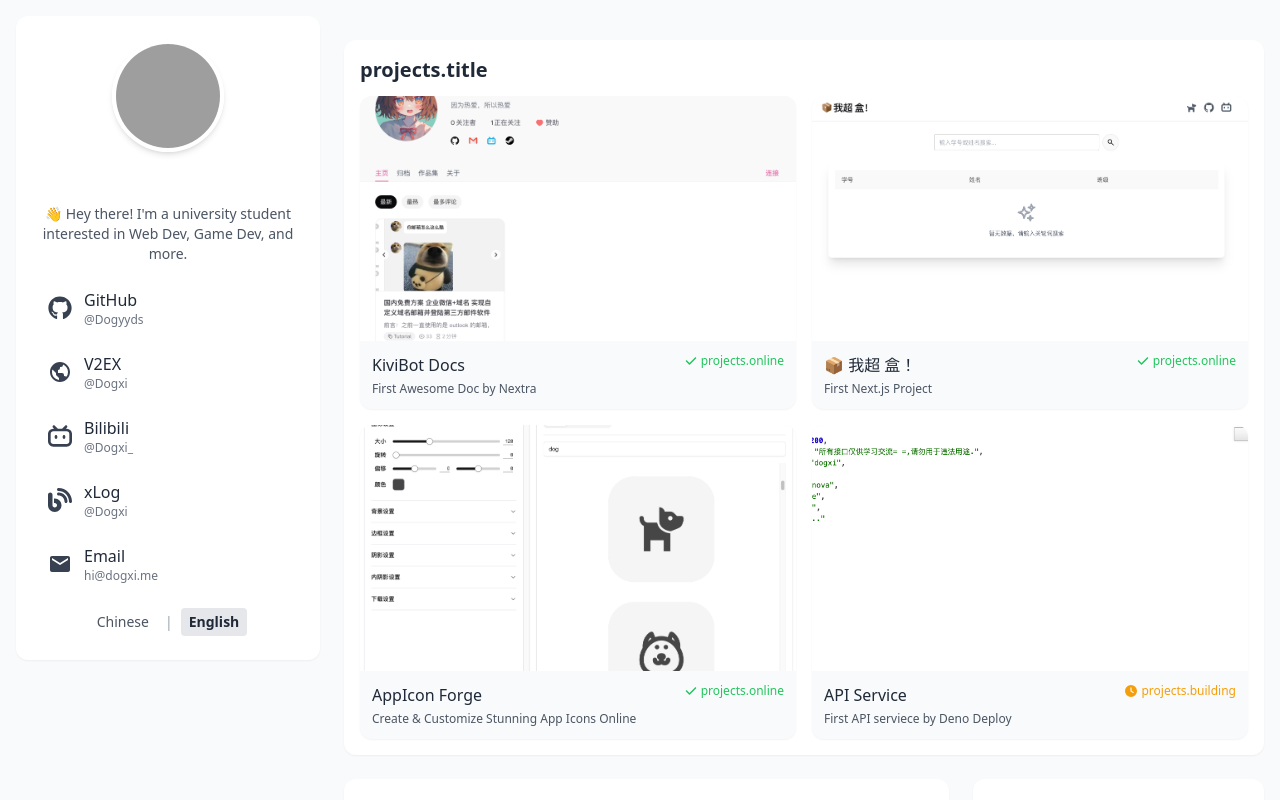
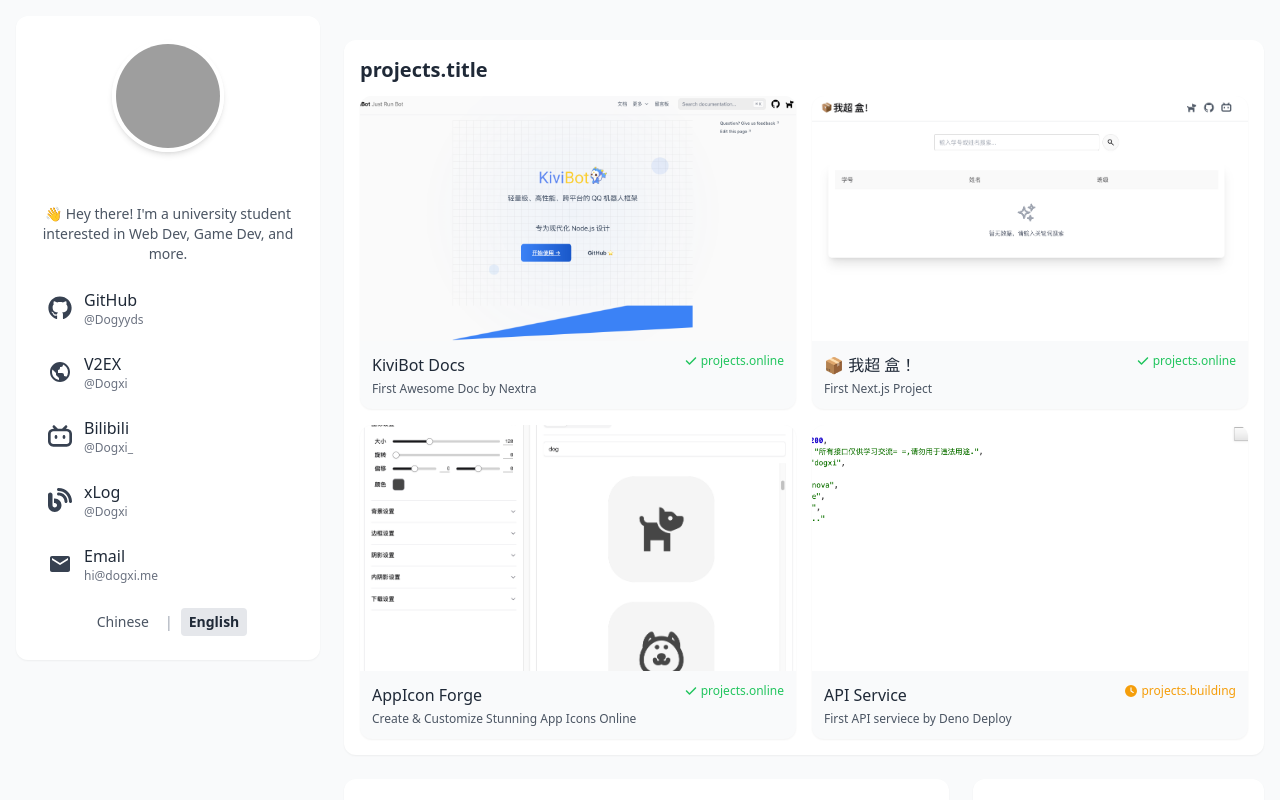
Before and after one commit to dogyyds/nextjs-my-page, a Next.js app: page / in a window 1280 px wide. Shown: the top 800 px of the page. Built offline with nearby package versions, Linux system fonts and the light colour scheme; grey boxes are pictures that could not be loaded.

Commit message:
更新 page.tsx

```diff
--- a/app/page.tsx
+++ b/app/page.tsx
@@ -56,8 +56,8 @@ export default function HomePage() {
     {
       title: "KiviBot Docs",
       description: "First Awesome Doc by Nextra",
-      url: "https://xlog.dogxi.me",
-      image: "/images/xlog-preview.png",
+      url: "https://kivi.dogxi.me",
+      image: "/images/kividoc-preview.png",
       status: "online" as const,
     },
     {
```
